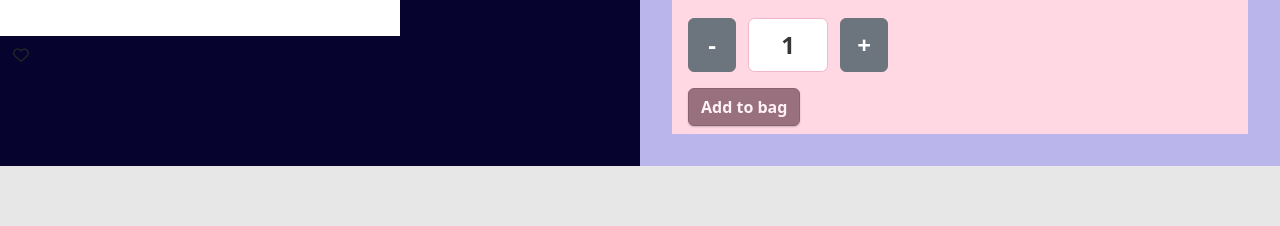
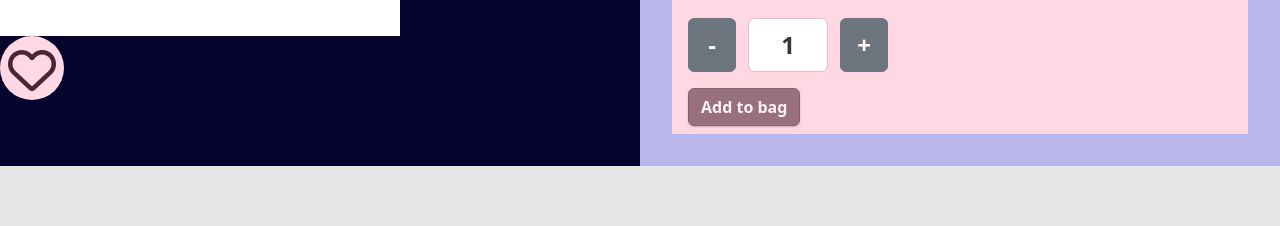
Before and after one commit to IuliiaKonovalova/e-commerce, a Django app: page /inventory/store/1 in a window 1280 px wide. Shown: the part 452-678 px from the top of the page. Run offline with Django 3.2, Linux system fonts and the light colour scheme; tables that the repository leaves empty hold one stand-in row (values such as "Sample post"); parts of the project's set-up code (start-up, migrations or seed data) failed here and were passed over; some libraries are stand-ins or nearby versions.

Commit message:
Add styling to like button

```diff
--- a/static/css/base.css
+++ b/static/css/base.css
@@ -316,6 +316,21 @@ img {
   background-image: none;
 }
 
+.like {
+  font-weight: 900;
+  font-size: 3rem;
+  width: 4rem !important;
+  height: 4rem !important;
+  position: relative;
+  color: var(--clr-accent--900) !important;
+}
+
+.like i {
+  position: absolute;
+  top: 0.63rem;
+  left: 0.5rem;
+}
+
 .product__main--info {
   padding: 2em;
   background-color: #bab6ec;
@@ -594,10 +609,11 @@ input[name=quantity] {
 }
 
 
-/* Minus, Plus, Remove buttons */
+/* Minus, Plus, Remove, Like buttons */
 .bag__item--remove,
 .bag__item--quantity--minus,
-.bag__item--quantity--plus {
+.bag__item--quantity--plus,
+.like {
   width: 2rem;
   height: 2rem;
   border-radius: 50%;
@@ -615,7 +631,8 @@ input[name=quantity] {
 
 .bag__item--remove:hover,
 .bag__item--quantity--minus:hover,
-.bag__item--quantity--plus:hover {
+.bag__item--quantity--plus:hover,
+.like:hover {
   background-color: var(--clr-accent--200) !important;
   color: var(--clr-text--900) !important;
 }
```
